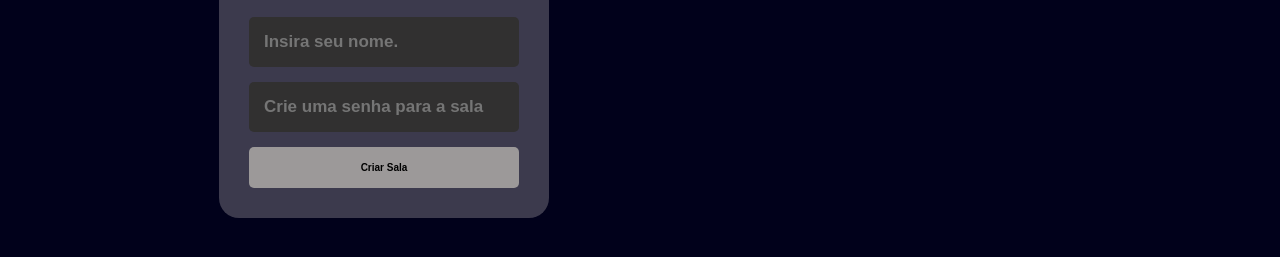
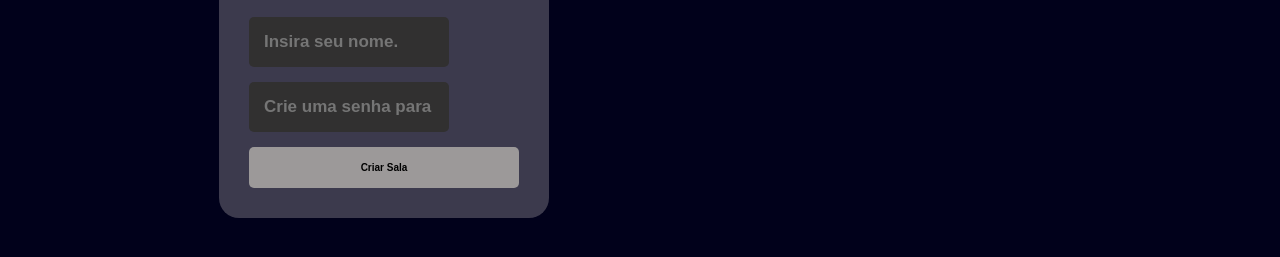
Before and after one commit to random-gray-tone/chat-websocket, a plain HTML site: page frontend/index.html in a window 1280 px wide. Both pictures are taken after a click on the element "Criar Sala". Shown: the part 191-448 px from the top of the page. Drawn offline with nearby package versions, Linux system fonts and the light colour scheme.

```diff
--- a/frontend/css/style.css
+++ b/frontend/css/style.css
@@ -290,6 +290,8 @@ body{
     color: aliceblue;
     outline: none;
     border-radius: 5px;
+    width:100%;
+    max-width:200px;
 }
 #user{
 
```
